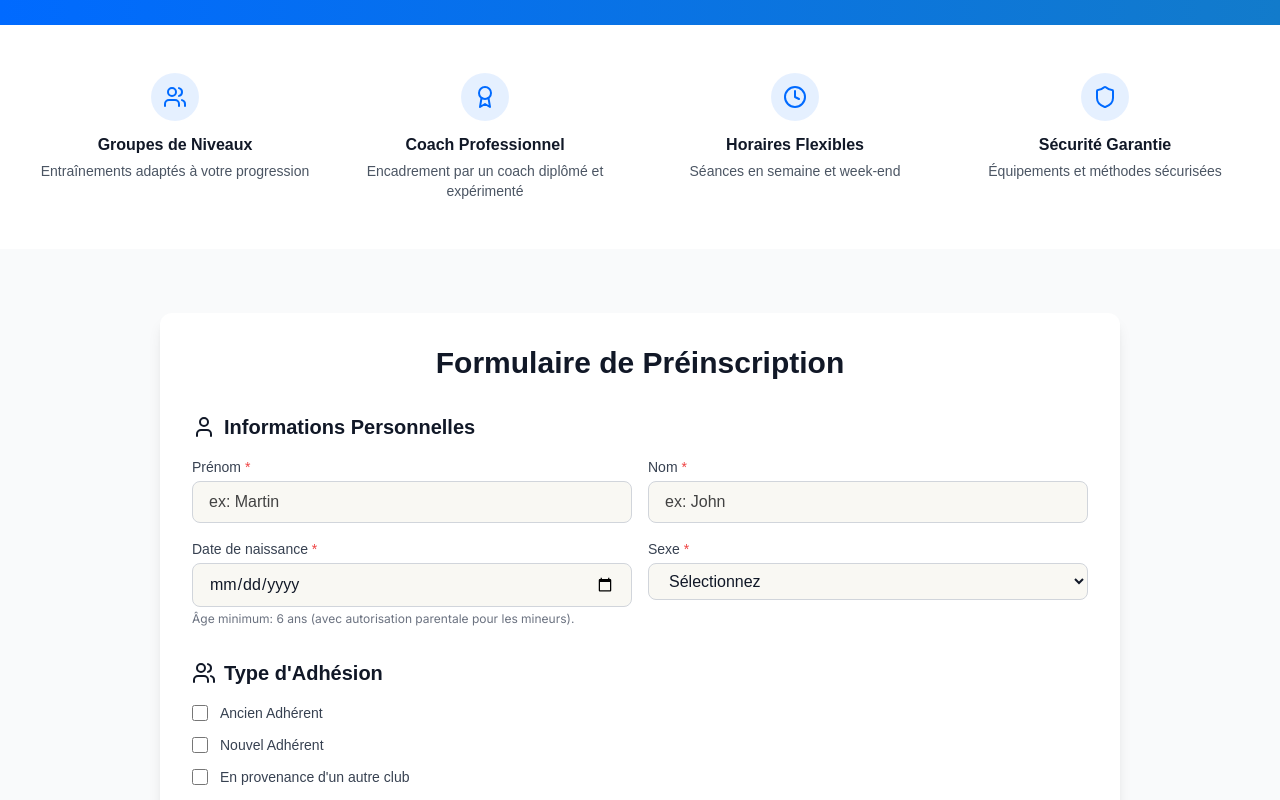
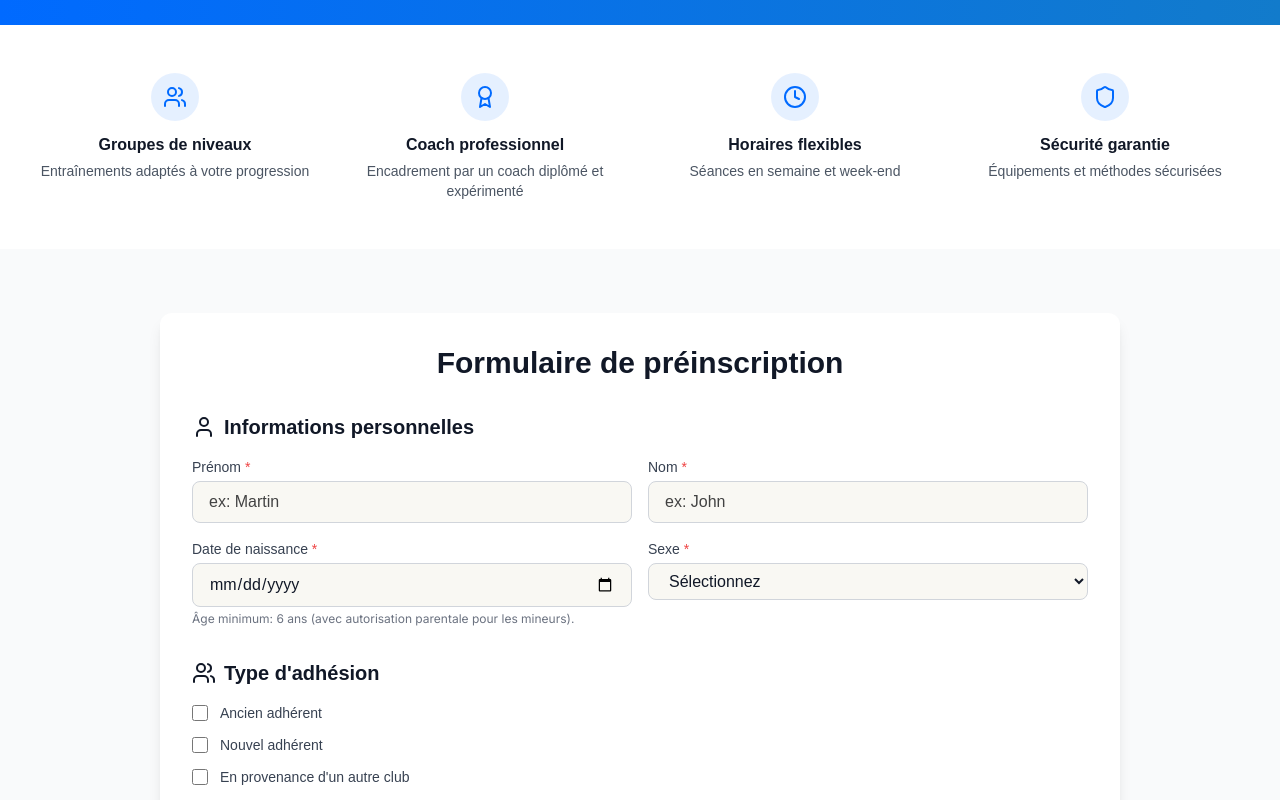
Before and after one commit to AirKyzzZ/PKBA, a Next.js app: page /inscription in a window 1280 px wide. Shown: the part 320-1120 px from the top of the page. Built offline with nearby package versions, Linux system fonts and the light colour scheme; no server answers.

Commit message:
fix: standardize title capitalization by removing unnecessary uppercase words

```diff
--- a/components/BoutiquePage.tsx
+++ b/components/BoutiquePage.tsx
@@ -23,7 +23,7 @@ const BoutiquePage = () => {
   const products = [
     {
       id: 1,
-      name: 'T-shirt Officiel PKBA',
+      name: 'T-shirt officiel PKBA',
       price: 19.99, // Reverted to original price
       originalPrice: 24.99,
       image: '/images/mockups/front_white.png',
@@ -39,22 +39,22 @@ const BoutiquePage = () => {
   const benefits = [
     {
       icon: Shield,
-      title: 'Paiement Sécurisé',
+      title: 'Paiement sécurisé',
       description: 'Stripe - Protection des données'
     },
     {
       icon: Star,
-      title: 'Qualité Garantie',
+      title: 'Qualité garantie',
       description: 'Produits officiels PKBA'
     },
     {
       icon: CreditCard,
-      title: 'Retours Faciles',
+      title: 'Retours faciles',
       description: '30 jours pour changer d\'avis'
     },
     {
       icon: Truck,
-      title: 'Livraison Rapide',
+      title: 'Livraison rapide',
       description: '5-8 jours ouvrés'
     }
   ]
@@ -71,7 +71,7 @@ const BoutiquePage = () => {
             className="text-center"
           >
             <h1 className="text-4xl md:text-5xl font-cheddar font-bold mb-6">
-              Boutique Officielle PKBA
+              Boutique officielle PKBA
             </h1>
             <p className="text-xl font-montserrat max-w-3xl mx-auto leading-relaxed">
               Découvrez notre T-shirt officiel PKBA.
@@ -118,7 +118,7 @@ const BoutiquePage = () => {
             className="text-center mb-12"
           >
             <h2 className="text-3xl md:text-4xl font-cheddar font-bold text-gray-900 mb-4">
-              Notre Produit
+              Notre produit
             </h2>
             <p className="text-lg font-montserrat text-gray-600 max-w-2xl mx-auto">
               T-shirt officiel PKBA - Qualité premium et design exclusif
--- a/components/CTA.tsx
+++ b/components/CTA.tsx
@@ -20,9 +20,9 @@ const CTA = () => {
           viewport={{ once: true }}
           className="text-center mb-12"
         >
-          <h2 className="text-4xl md:text-5xl font-cheddar font-bold text-white mb-6">
-            Prêt à Rejoindre PKBA ?
-          </h2>
+                      <h2 className="text-4xl md:text-5xl font-cheddar font-bold text-white mb-6">
+              Prêt à rejoindre PKBA ?
+            </h2>
           <p className="text-xl font-montserrat text-gray-300 max-w-3xl mx-auto leading-relaxed">
             Ne manquez pas l'opportunité de faire partie de cette aventure exceptionnelle.
             Les préinscriptions pour la saison 2025/2026 sont maintenant ouvertes !
@@ -126,7 +126,7 @@ const CTA = () => {
           <div className="grid grid-cols-1 lg:grid-cols-2 gap-8 items-center">
             <div>
               <h3 className="text-2xl font-cheddar font-bold text-white mb-4">
-                Questions Fréquentes
+                Questions fréquentes
               </h3>
               <div className="space-y-4 font-montserrat text-gray-300">
                 <div className="flex items-start space-x-3">
--- a/components/ContactPage.tsx
+++ b/components/ContactPage.tsx
@@ -134,7 +134,7 @@ const ContactPage = () => {
           >
             <CheckCircle size={64} className="text-green-500 mx-auto mb-6" />
             <h1 className="text-4xl md:text-5xl font-cheddar font-bold text-gray-900 mb-4">
-              Message Envoyé !
+              Message envoyé !
             </h1>
             <p className="text-xl font-montserrat text-gray-600 max-w-2xl mx-auto">
               Votre message a été envoyé avec succès. Nous vous répondrons dans les plus brefs délais.
--- a/components/Features.tsx
+++ b/components/Features.tsx
@@ -54,7 +54,7 @@ const Features = () => {
           className="text-center mb-16"
         >
           <h2 className="text-4xl md:text-5xl font-cheddar font-bold text-gray-900 mb-6">
-            Nos Atouts
+            Nos atouts
           </h2>
           <p className="text-xl font-montserrat text-gray-600 max-w-3xl mx-auto">
             Découvrez ce qui fait la force de PKBA et pourquoi nous sommes le choix idéal
@@ -101,7 +101,7 @@ const Features = () => {
         >
           <div className="text-center mb-12">
             <h3 className="text-3xl md:text-4xl font-cheddar font-bold mb-4">
-              PKBA en Chiffres
+              PKBA en chiffres
             </h3>
             <p className="text-xl font-montserrat text-white/90">
               Une communauté qui grandit et progresse ensemble
--- a/components/Hero.tsx
+++ b/components/Hero.tsx
@@ -44,7 +44,7 @@ const Hero = () => {
             className="inline-flex items-center space-x-2 bg-white/20 backdrop-blur-sm rounded-full px-6 py-3 text-white font-montserrat font-medium"
           >
             <Calendar size={16} />
-            <span>Lancement Septembre 2025</span>
+                            <span>Lancement septembre 2025</span>
           </motion.div>
 
           {/* Main Title (Image) */}
--- a/components/InscriptionPage.tsx
+++ b/components/InscriptionPage.tsx
@@ -61,30 +61,30 @@ const InscriptionPage = () => {
   const [isDrawing, setIsDrawing] = useState(false)
 
   const adhesionTypes = [
-    { value: 'ancien', label: 'Ancien Adhérent' },
-    { value: 'nouveau', label: 'Nouvel Adhérent' },
+    { value: 'ancien', label: 'Ancien adhérent' },
+    { value: 'nouveau', label: 'Nouvel adhérent' },
     { value: 'autre_club', label: 'En provenance d\'un autre club' }
   ]
 
   const benefits = [
     {
       icon: Users,
-      title: 'Groupes de Niveaux',
+      title: 'Groupes de niveaux',
       description: 'Entraînements adaptés à votre progression'
     },
     {
       icon: Award,
-      title: 'Coach Professionnel',
+      title: 'Coach professionnel',
       description: 'Encadrement par un coach diplômé et expérimenté'
     },
     {
       icon: Clock,
-      title: 'Horaires Flexibles',
+      title: 'Horaires flexibles',
       description: 'Séances en semaine et week-end'
     },
     {
       icon: Shield,
-      title: 'Sécurité Garantie',
+      title: 'Sécurité garantie',
       description: 'Équipements et méthodes sécurisées'
     }
   ]
@@ -367,7 +367,7 @@ const InscriptionPage = () => {
             className="bg-white rounded-xl shadow-lg p-8"
           >
             <h2 className="text-3xl font-cheddar font-bold text-gray-900 mb-8 text-center">
-              Formulaire de Préinscription
+              Formulaire de préinscription
             </h2>
 
             <form onSubmit={handleSubmit} className="space-y-8">
@@ -375,7 +375,7 @@ const InscriptionPage = () => {
               <div>
                 <h3 className="text-xl font-cheddar font-bold text-gray-900 mb-4 flex items-center">
                   <User className="mr-2" />
-                  Informations Personnelles
+                  Informations personnelles
                 </h3>
                 <div className="grid grid-cols-1 md:grid-cols-2 gap-4">
                   <div>
@@ -447,7 +447,7 @@ const InscriptionPage = () => {
               <div>
                 <h3 className="text-xl font-cheddar font-bold text-gray-900 mb-4 flex items-center">
                   <Users className="mr-2" />
-                  Type d'Adhésion
+                  Type d'adhésion
                 </h3>
                 <div className="space-y-3">
                   {adhesionTypes.map((type) => (
--- a/components/Mission.tsx
+++ b/components/Mission.tsx
@@ -36,7 +36,7 @@ const Mission = () => {
           className="text-center mb-16"
         >
           <h2 className="text-4xl md:text-5xl font-cheddar font-bold text-gray-900 mb-6">
-            Notre Mission
+            Notre mission
           </h2>
           <p className="text-xl font-montserrat text-gray-600 max-w-3xl mx-auto leading-relaxed">
             Promouvoir la pratique du parkour au Bassin d'Arcachon avec un encadrement professionnel,
```
Also changed, not shown: components/ActualitesPage.tsx (+12 -12 lines).
